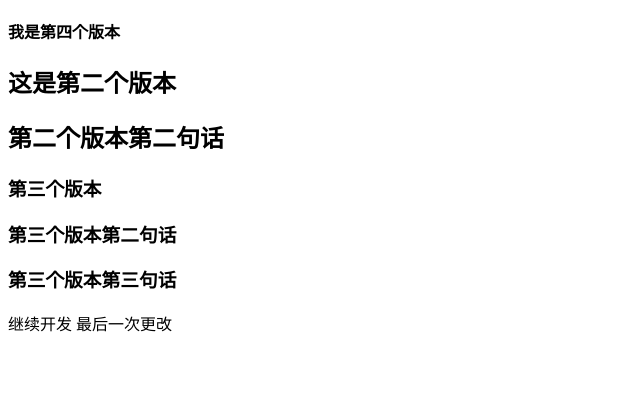
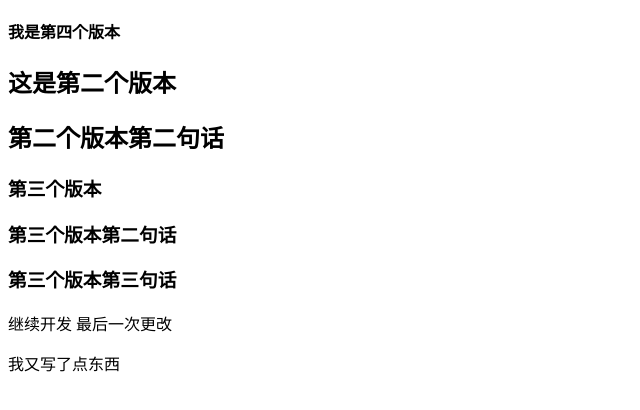
Before and after one commit to 17798036279/liuhuiyu, a plain HTML site: page index.html in a window 1280 px wide. Shown: the part 70-480 px from the top of the page, without its empty margins (0-640 px from the left). Drawn offline with Linux system fonts and the light colour scheme.

Commit message:
真的是最后一次

```diff
--- a/index.html
+++ b/index.html
@@ -19,5 +19,6 @@
     继续开发
     最后一次更改
   </div>
+  <p>我又写了点东西</p>
 </body>
 </html>
```
